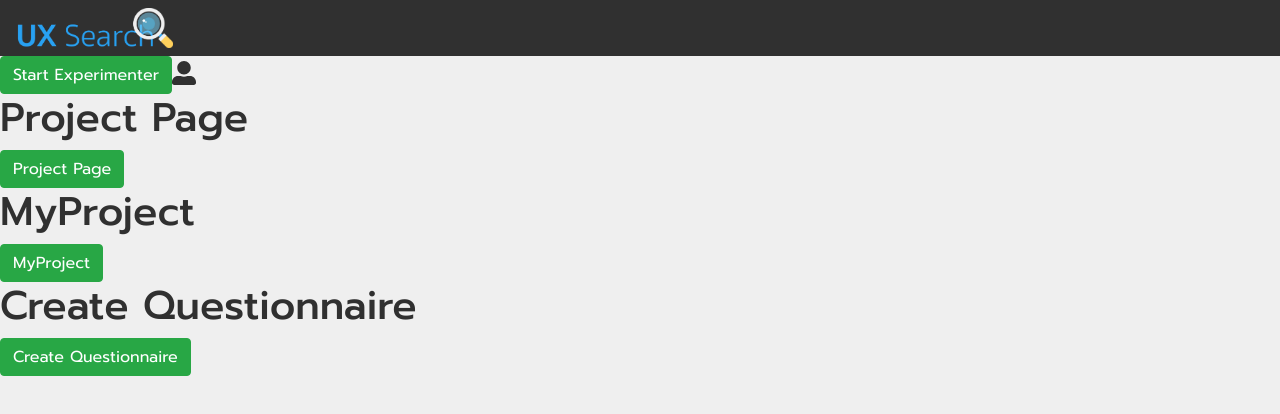
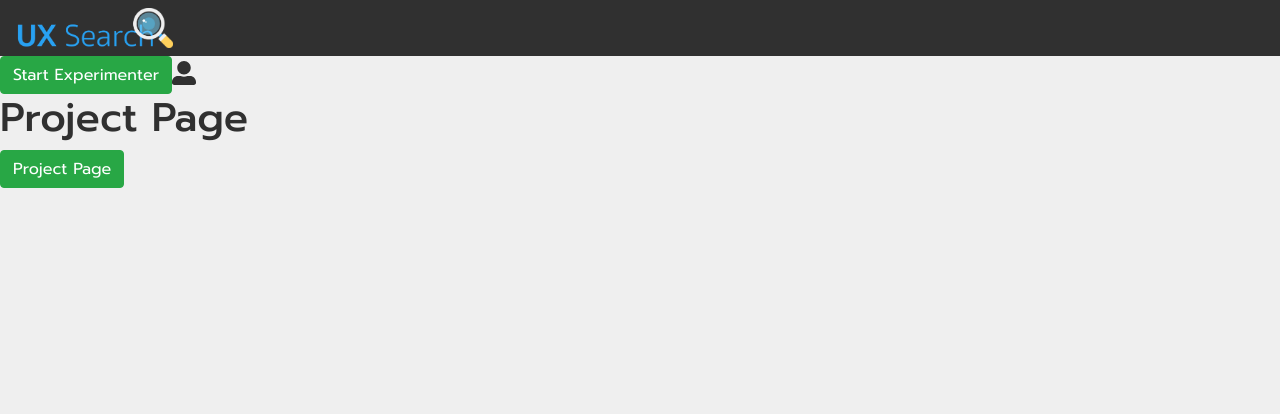
Before and after one commit to uxsearch/uxsearch_frontend, a React (Create React App) app: page / in a window 1280 px wide. Shown: the top 414 px of the page. Built offline with nearby package versions, Linux system fonts and the light colour scheme; a web font is replaced by a local one.

Commit message:
[UPDATE] develop : update link to see projects

```diff
--- a/src/pages/experimenter/test.js
+++ b/src/pages/experimenter/test.js
@@ -18,30 +18,12 @@ class Test extends React.Component {
         </a>
         <FontAwesomeIcon icon={faUserAlt} size="lg" /> <br></br>
 
-
-
         <h1>Project Page</h1>
-        <a href='/uxer/projects'>
+        <a href='/uxer/8t6UN47Z749qacrEvZ8O/projects'>
           <Button className='btn btn-success'>
             Project Page
           </Button>
         </a>
-
-
-        <h1>MyProject</h1>
-        <a href='/uxer/project/experiment/home'>
-          <Button className='btn btn-success'>
-            MyProject
-          </Button>
-        </a>
-
-        <h1>Create Questionnaire</h1>
-        <a href='/uxer/project/experiment/question'>
-          <Button className='btn btn-success'>
-            Create Questionnaire
-          </Button>
-        </a>
-
       </div>
     )
   }
```
